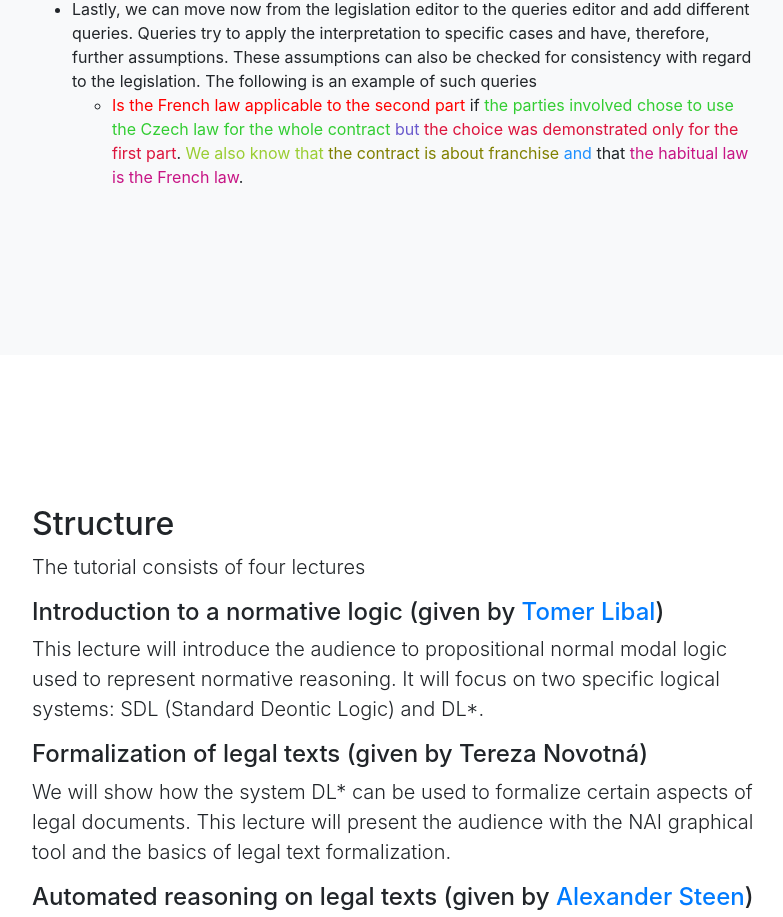
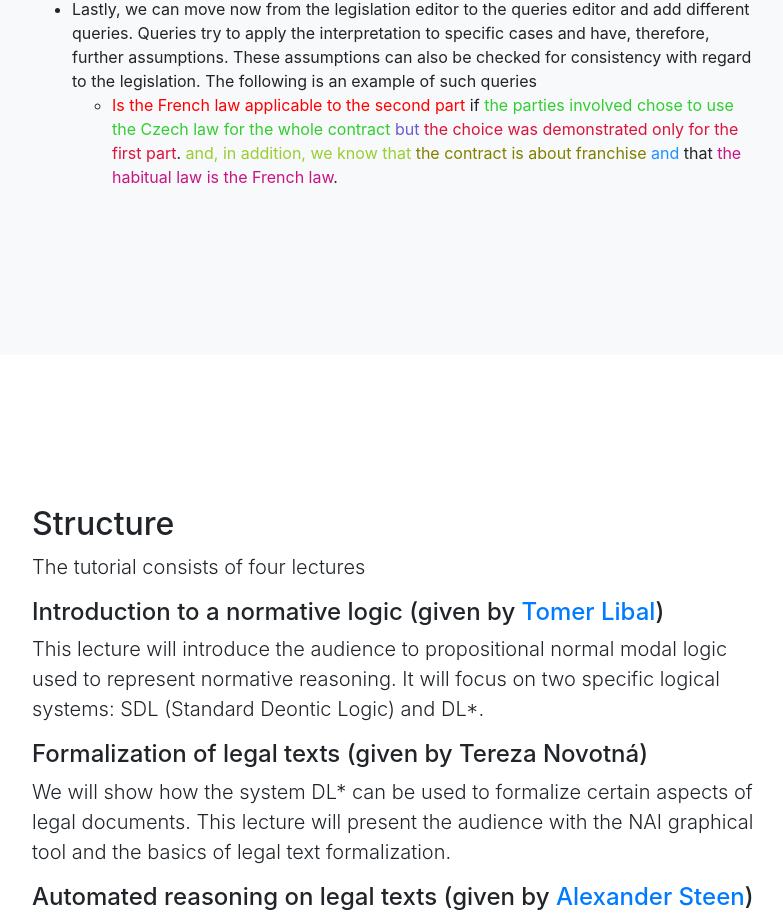
Before and after one commit to normativeai/tutorial, a plain HTML site: page work.html in a window 1280 px wide. Shown: the part 4390-5307 px from the top of the page, without its empty margins (243-1026 px from the left). Drawn offline with Linux system fonts and the light colour scheme.

Commit message:
Update work.html

```diff
--- a/work.html
+++ b/work.html
@@ -174,7 +174,7 @@
                 <span style="color:limegreen" title="term+assumption: choice(czech,whole)">the parties involved chose to use the Czech law for the whole contract</span>
                 <span style="color:slateblue" title="asumption+connector: and">but</span>
                 <span style="color:crimson" title="assumption+term: demonstrated_certainity_choice(czech,part(one))">the choice was demonstrated only for the first part</span>.
-                <span style="color:yellowgreen" title="assumption+connector: and)">We also know that</span>
+                <span style="color:yellowgreen" title="assumption+connector: and)"> and, in addition, we know that</span>
                 <span style="color:olive" title="assumption+term: franchise">the contract is about franchise</span>
                 <span style="color:dodgerblue" title="assumption+connector: and">and</span> that
                 <span style="color:mediumvioletred" title="assumption+term: habitual_law = french">the habitual law is the French law</span>.
```
